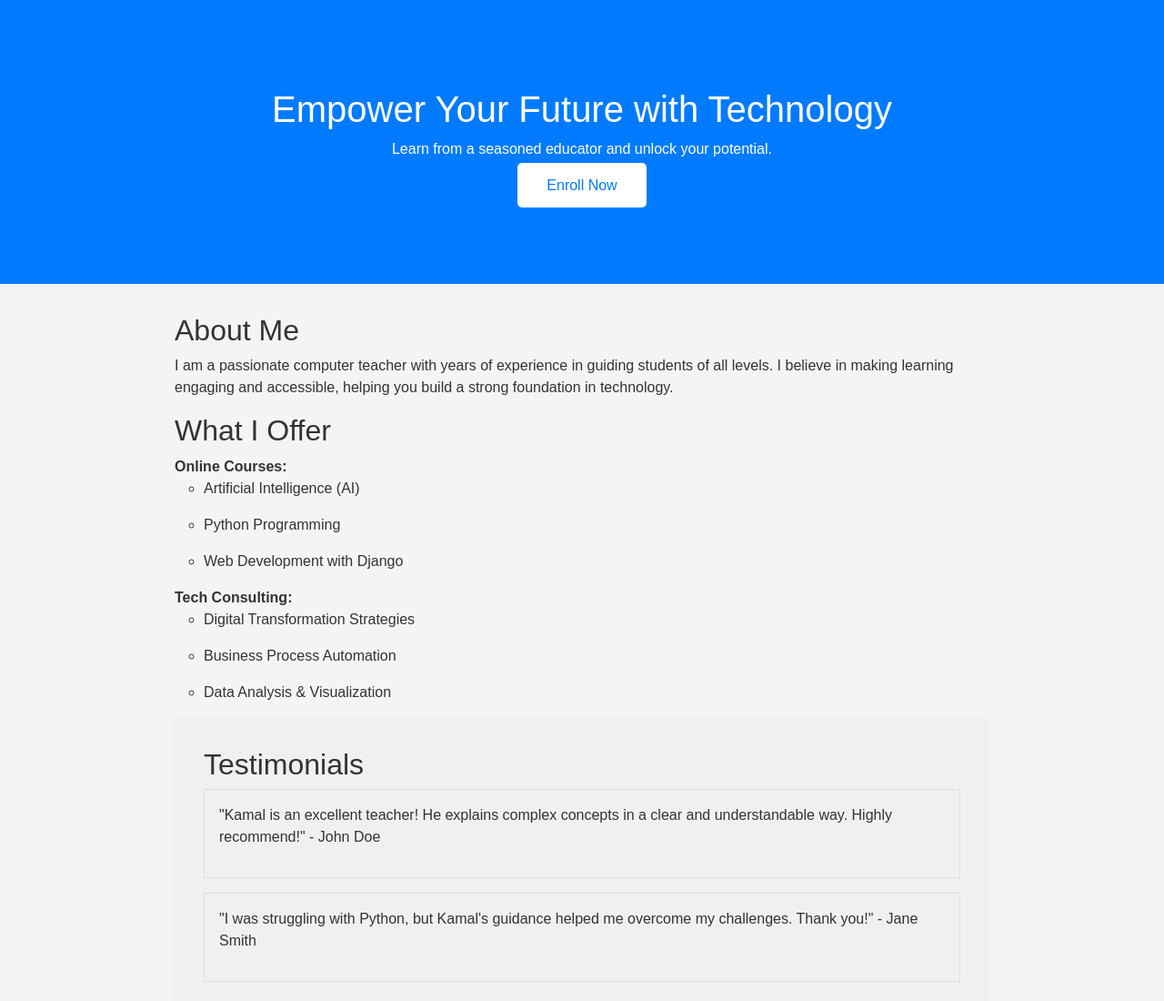
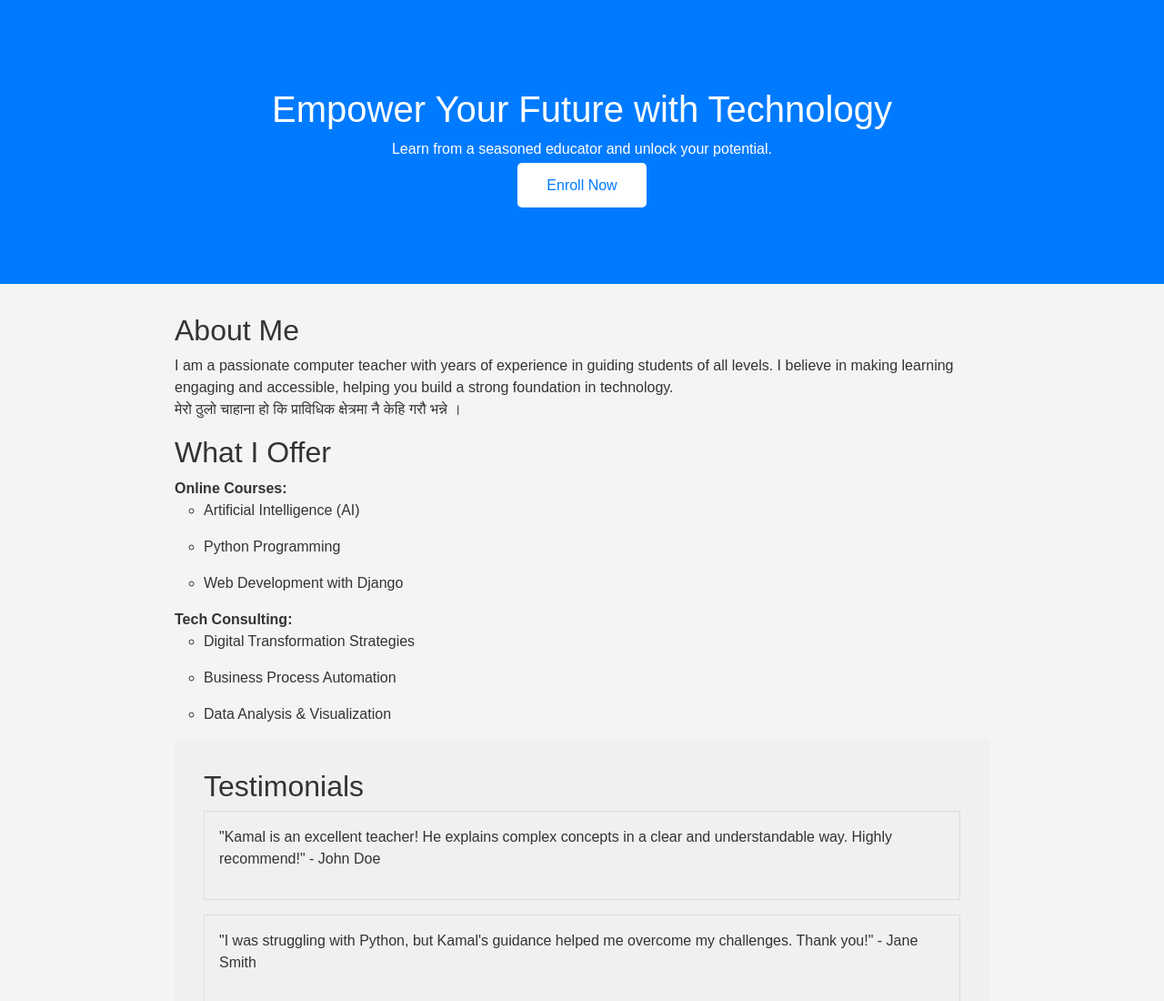
Before and after one commit to kamalshankar97/MyWebsite, a plain HTML site: page index.html in a window 1280 px wide. Shown: the top 1100 px of the page at 91% size. Drawn offline with nearby package versions, Linux system fonts and the light colour scheme; a small style sheet from the web is missing.

Commit message:
Update index.html

```diff
--- a/index.html
+++ b/index.html
@@ -83,7 +83,8 @@
 
     <section class="about">
       <h2>About Me</h2>
-      <p>I am a passionate computer teacher with years of experience in guiding students of all levels. I believe in making learning engaging and accessible, helping you build a strong foundation in technology.</p>
+      <p>I am a passionate computer teacher with years of experience in guiding students of all levels. I believe in making learning engaging and accessible, helping you build a strong foundation in technology. <br>
+      मेरो ठुलो चाहाना हो कि प्राविधिक क्षेत्रमा नै केहि गरौ भन्ने । </p>
     </section>
 
     <section class="services">
```
